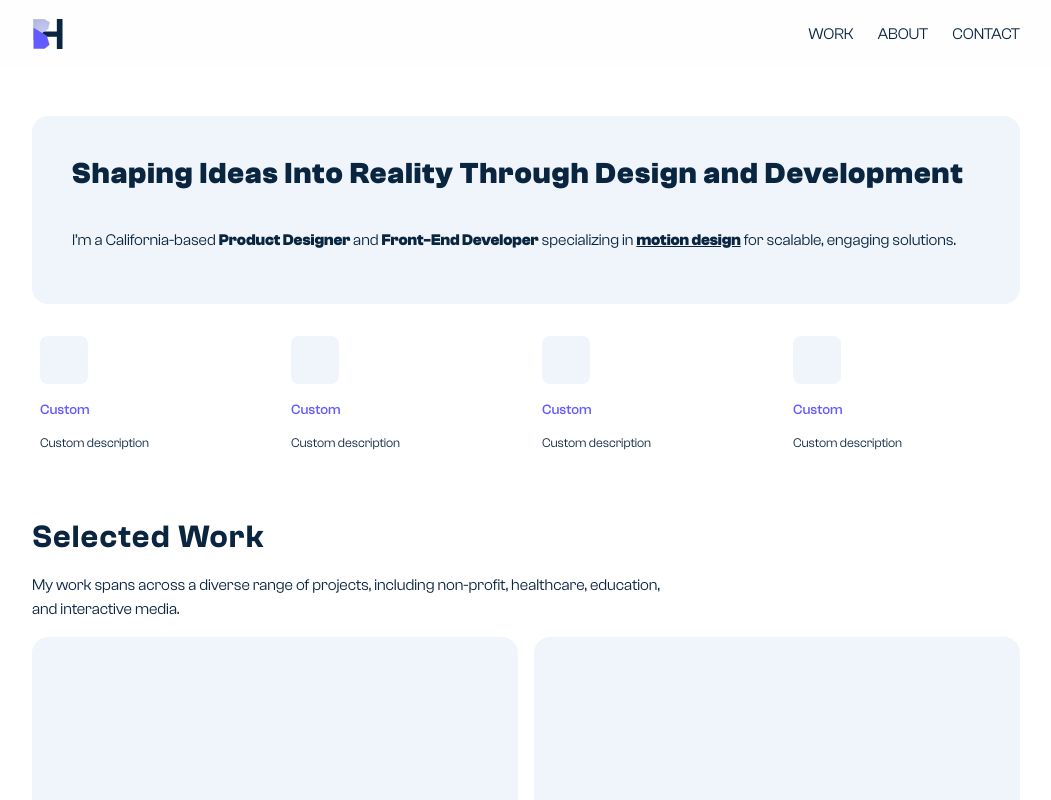
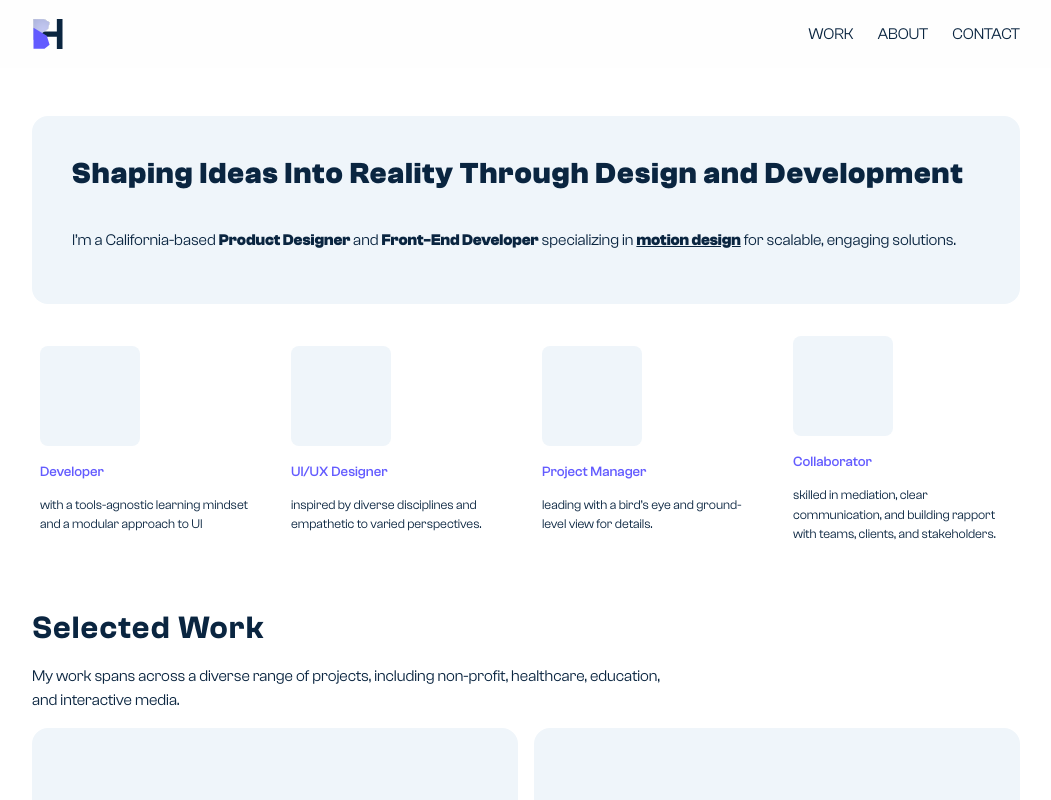
Before and after one commit to beatricehahn/nextjs-portfolio, a Next.js app: page / in a window 1280 px wide. Shown: the top 800 px of the page, without its empty margins (114-1165 px from the left). Built offline with nearby package versions, Linux system fonts and the light colour scheme.

Commit message:
Update intro cards

```diff
--- a/components/atoms/IntroCard.tsx
+++ b/components/atoms/IntroCard.tsx
@@ -5,8 +5,8 @@ interface CardProps {
 
 export const IntroCard = ({ title = "Title Here", description = "Description goes here"} : CardProps) => {
   return (
-    <div className="p-[8px]">
-        <div className="bg-blue-100 w-[48px] h-[48px] mb-4 rounded-[8px]"></div>
+    <div className="p-[8px] flex flex-col justify-center">
+        <div className="bg-blue-100 w-[100px] h-[100px] mb-4 rounded-[8px]"></div>
         <div className="">
           <h6 className="md:text-left text-purple-bright text-[16px] md:text-[14px]">{title}</h6>
           <p className="md:text-left text-[15px] md:text-[13px] pt-[0x]">{description}</p>
--- a/components/molecules/IntroCards.tsx
+++ b/components/molecules/IntroCards.tsx
@@ -2,11 +2,11 @@ import { IntroCard } from "../atoms/IntroCard"
 
 const IntroCards = () => {
   return (
-    <div className="grid grid-cols-1 md:grid-cols-2 lg:grid-cols-4 md:gap-4 mt-[24px]">
-      <IntroCard title="Custom" description="Custom description" />
-      <IntroCard title="Custom" description="Custom description"  />
-      <IntroCard title="Custom" description="Custom description"  />
-      <IntroCard title="Custom" description="Custom description"  />
+    <div className="grid grid-cols-2 lg:grid-cols-4 md:gap-4 mt-[24px]">
+      <IntroCard title="Developer" description=" with a tools-agnostic learning mindset and a modular approach to UI" />
+      <IntroCard title="UI/UX Designer" description="inspired by diverse disciplines and empathetic to varied perspectives."  />
+      <IntroCard title="Project Manager" description="leading with a bird’s eye and ground-level view for details." />
+      <IntroCard title="Collaborator" description="skilled in mediation, clear communication, and building rapport with teams, clients, and stakeholders." />
     </div>
   )
 }
```
